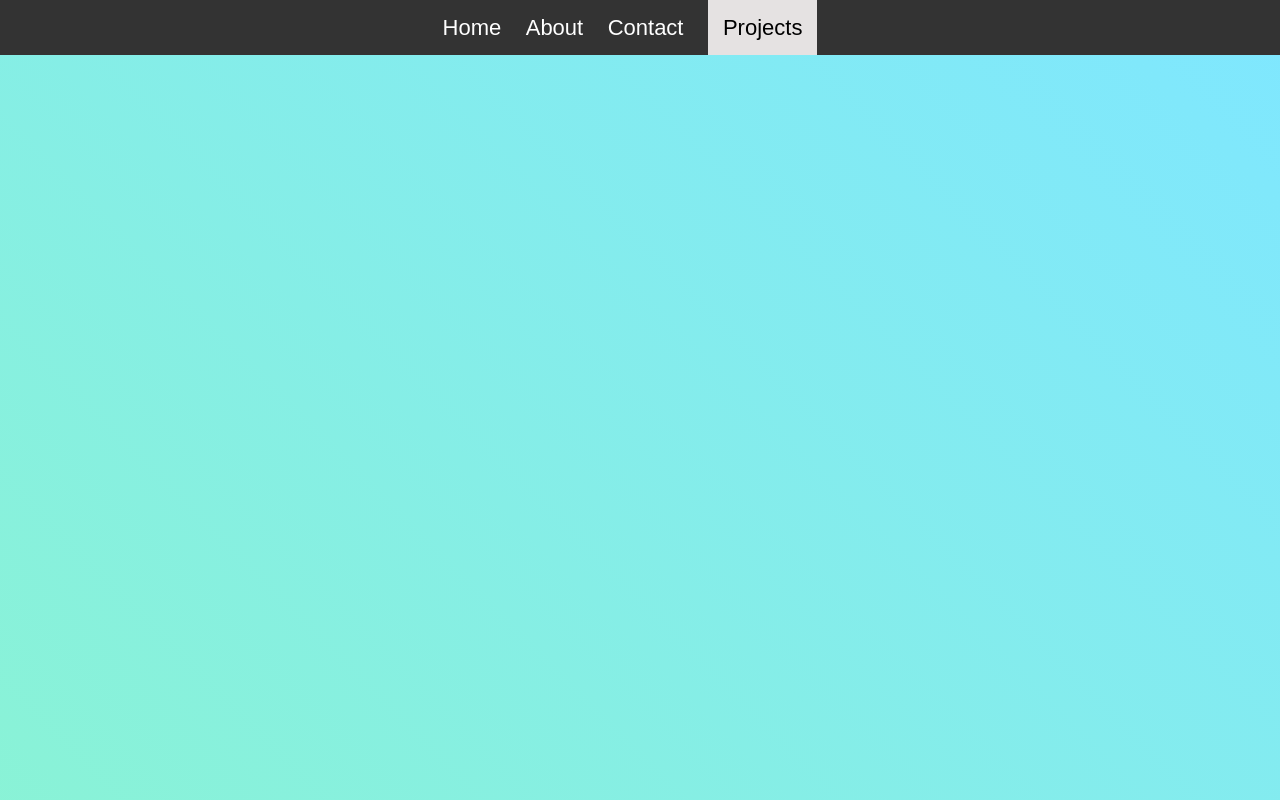
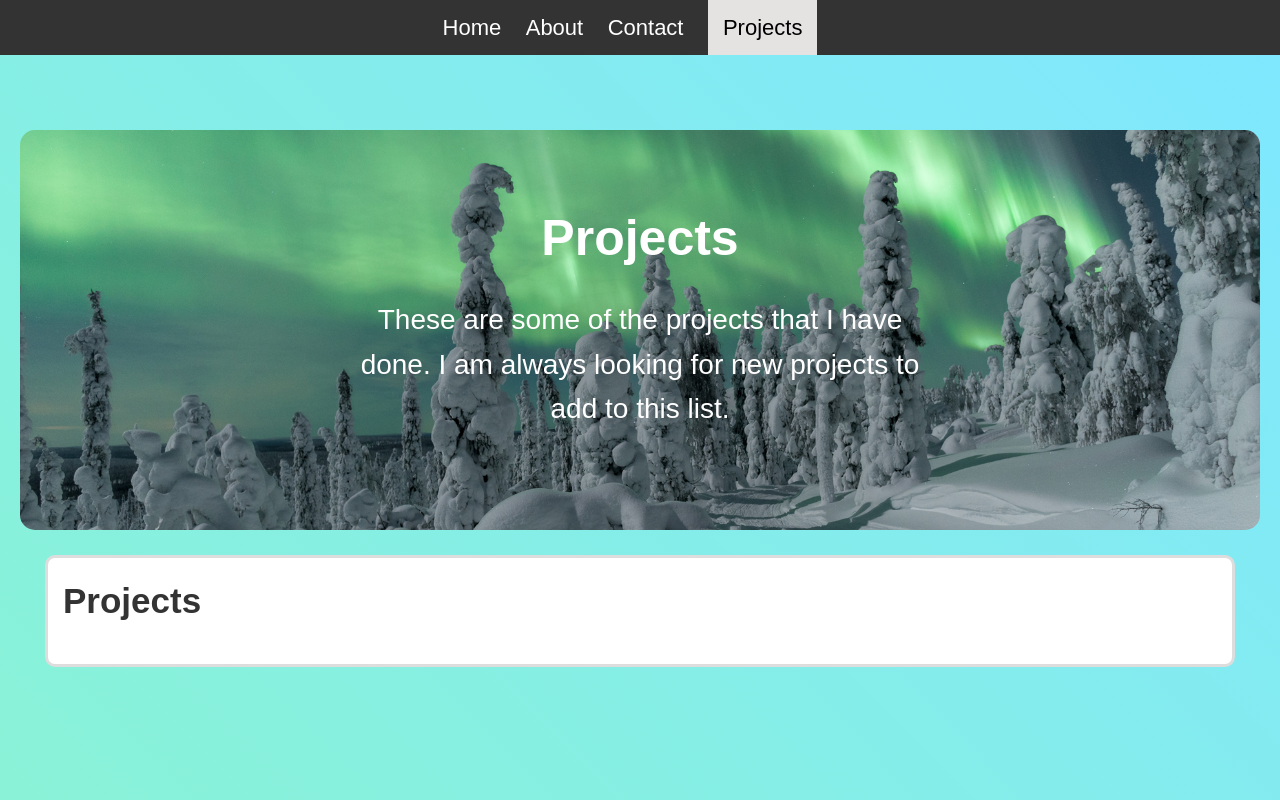
Before and after one commit to Oltsu-code/Oltsu-website, a plain HTML site: page frontend/pages/projects.html in a window 1280 px wide. Drawn offline with Linux system fonts and the light colour scheme; no server answers.

Commit message:
added the

```diff
--- a/frontend/pages/projects.html
+++ b/frontend/pages/projects.html
@@ -31,5 +31,20 @@
             </div>
         </nav>
     </header>
+
+    <main>
+        <section class="hero">
+            <div class="hero-content">
+                <h2>Projects</h2>
+                <p>These are some of the projects that I have done. I am always looking for new projects to add to this list.</p>
+            </div>
+        </section>
+        <section class="text-box">
+            <h2>Projects</h2>
+            <div id="project-list-container"></div>
+        </section>
+    </main>
+    <script src="../js/script.js"></script>
+    <script src="../js/projects.js"></script>
 </body>
 </html>
```
